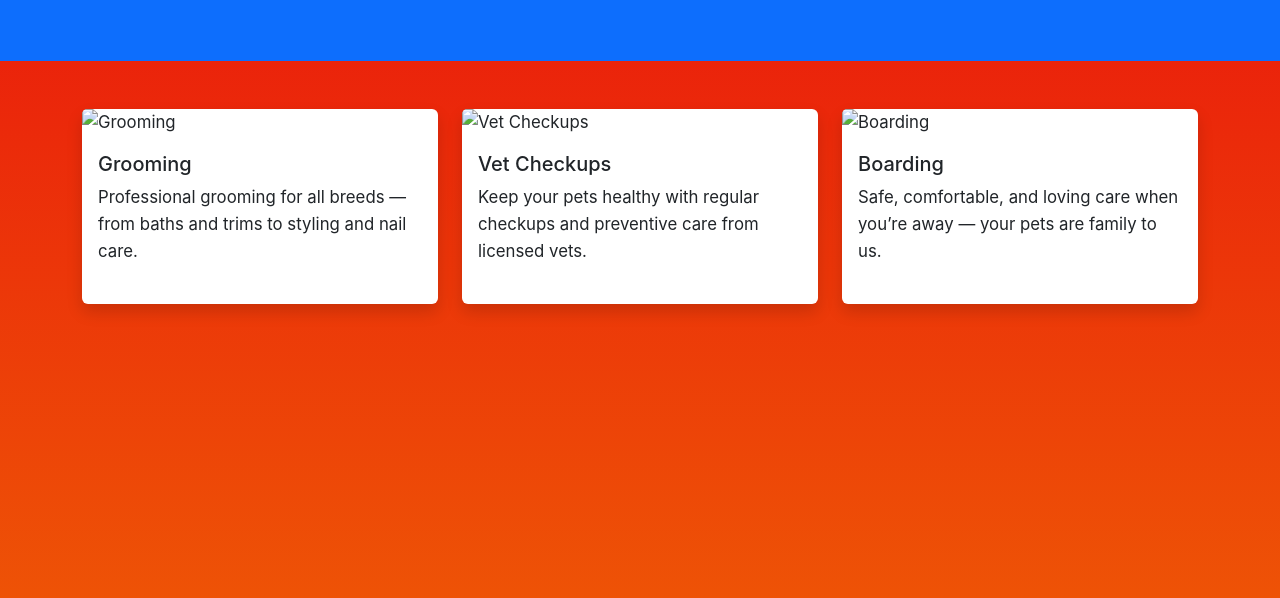
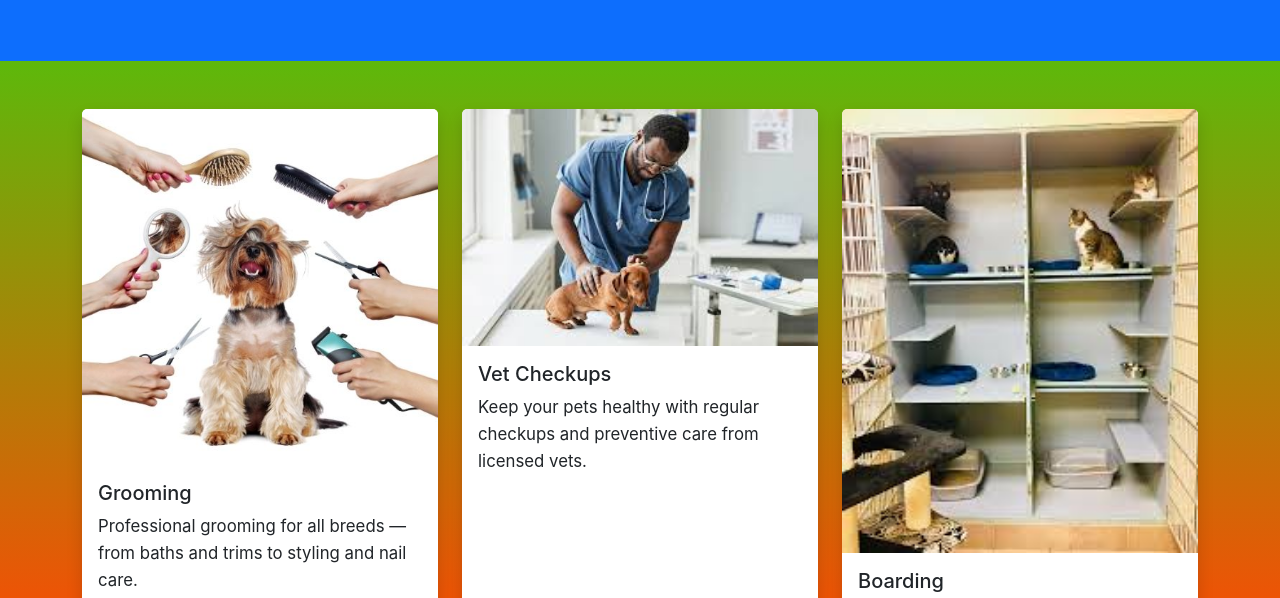
Before and after one commit to ericdorsey52-web/FSDI-104--Competency-Report, a plain HTML site: page service.html in a window 1280 px wide. Shown: the part 198-796 px from the top of the page. Drawn offline with nearby package versions, Linux system fonts and the light colour scheme.

Commit message:
first commit

```diff
--- a/service.html
+++ b/service.html
@@ -41,7 +41,7 @@
     <div class="row g-4">
       <div class="col-md-4">
         <div class="card h-100 shadow">
-          <img src="images/grooming.jpg" class="card-img-top" alt="Grooming">
+          <img src="image/grooming.jpg" class="card-img-top" alt="Grooming">
           <div class="card-body">
             <h5 class="card-title">Grooming</h5>
             <p class="card-text">Professional grooming for all breeds — from baths and trims to styling and nail care.</p>
@@ -50,7 +50,7 @@
       </div>
       <div class="col-md-4">
         <div class="card h-100 shadow">
-          <img src="images/vet.jpg" class="card-img-top" alt="Vet Checkups">
+          <img src="image/vet.jpg" class="card-img-top" alt="Vet Checkups">
           <div class="card-body">
             <h5 class="card-title">Vet Checkups</h5>
             <p class="card-text">Keep your pets healthy with regular checkups and preventive care from licensed vets.</p>
@@ -59,7 +59,7 @@
       </div>
       <div class="col-md-4">
         <div class="card h-100 shadow">
-          <img src="images/boarding.jpg" class="card-img-top" alt="Boarding">
+          <img src="image/boarding.jpg" class="card-img-top" alt="Boarding">
           <div class="card-body">
             <h5 class="card-title">Boarding</h5>
             <p class="card-text">Safe, comfortable, and loving care when you’re away — your pets are family to us.</p>
--- a/style.css
+++ b/style.css
@@ -12,7 +12,7 @@
 
 body {
   font-family: Inter, system-ui, -apple-system, "Segoe UI", Roboto, "Helvetica Neue", Arial;
-  background: linear-gradient(360deg, #ee5306 0%, #e90d0d 100%);
+  background: linear-gradient(360deg, #ee5306 0%, #18e90d 100%);
   color: #222;
   margin: 0;
 }
```
